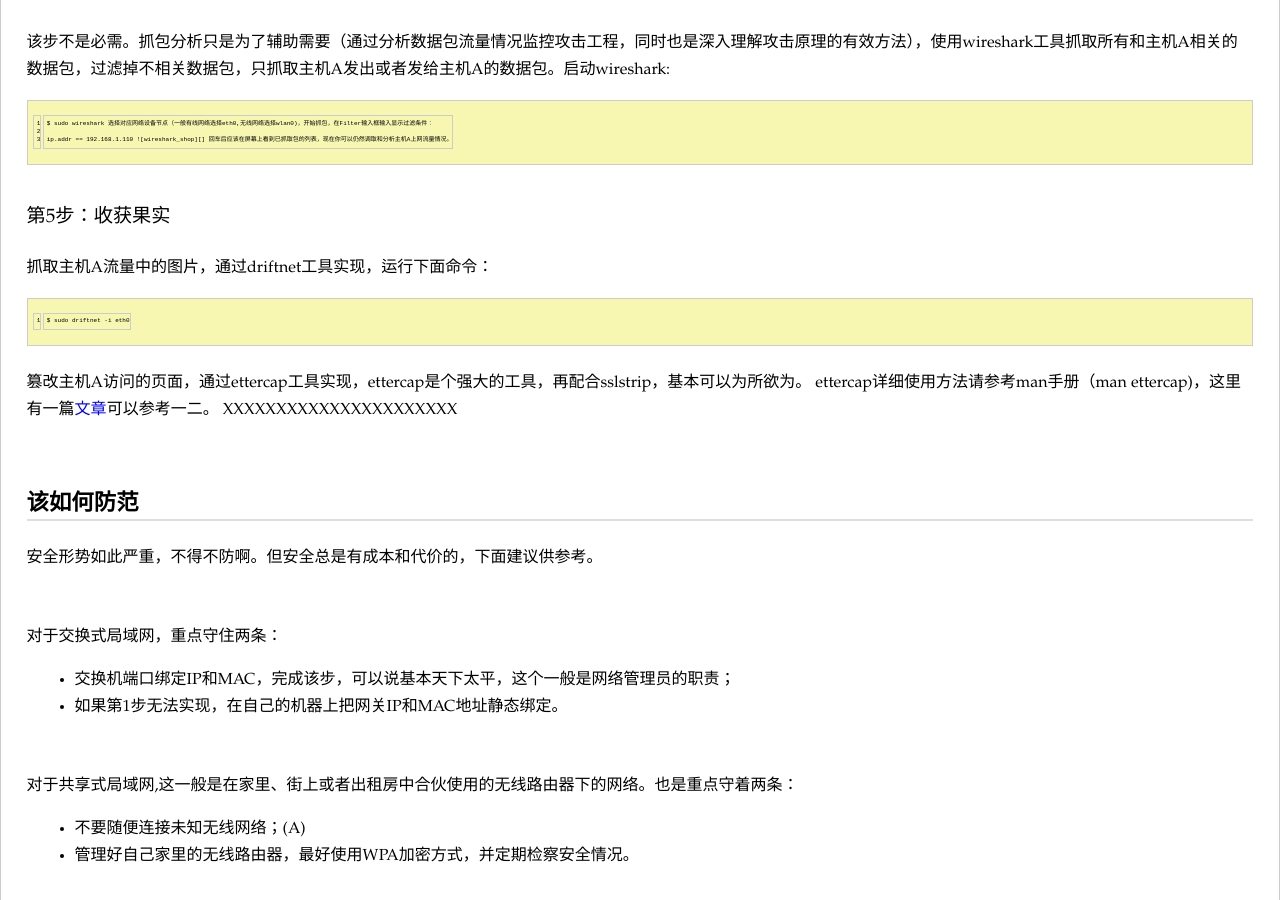
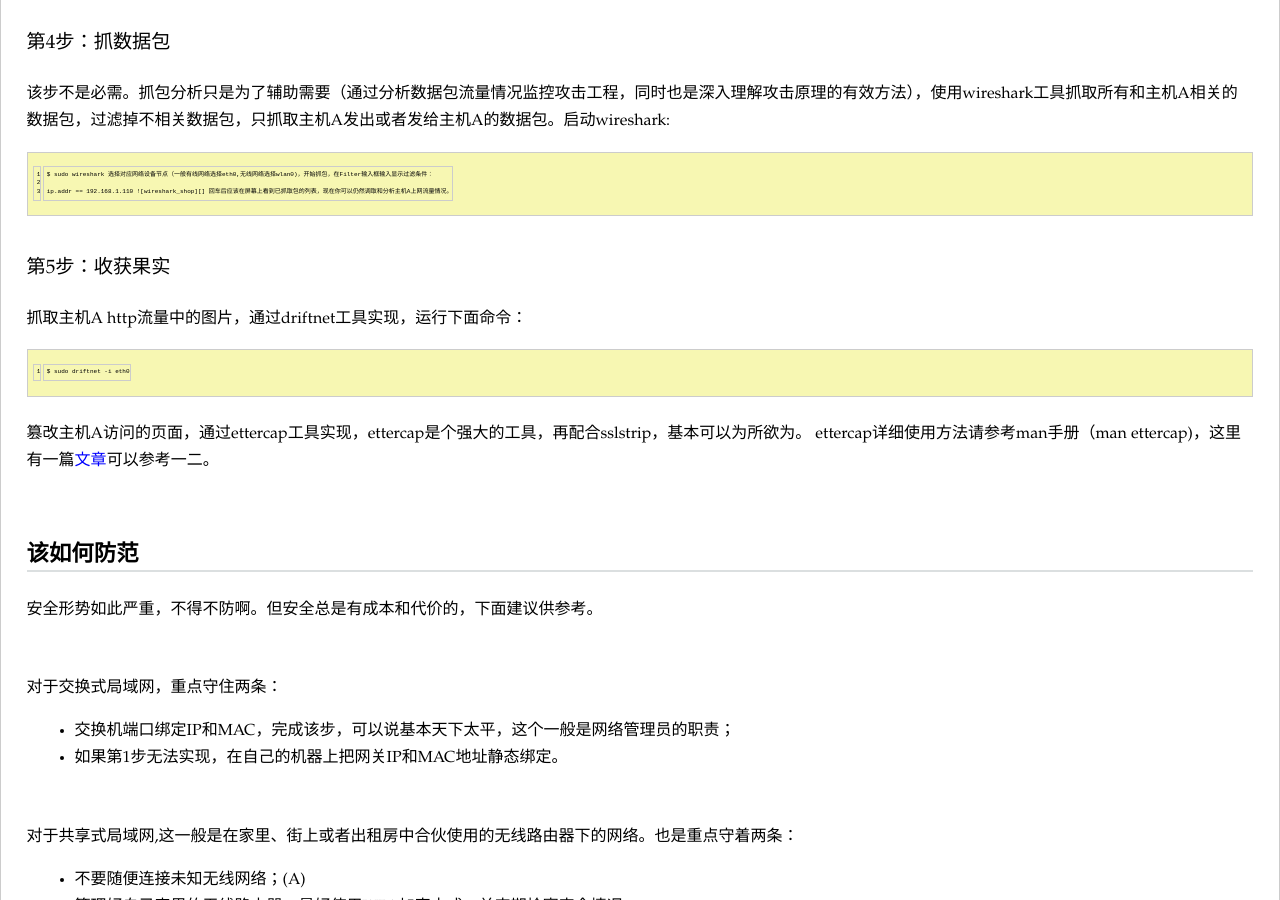
Before and after one commit to jsjwolf/pages, a Jekyll site: the page built from _posts/2013-08-05-WhyLANSoInsecure.md, in a window 1280 px wide and 900 px high, scrolled down 4277 px. Built offline with Jekyll 4.4.1, drawn with Linux system fonts in a browser that asks for light colours; Markdown is read by kramdown in place of the engine named in the settings; comment, search, counter and statistics services are not loaded; some of the changed text lies outside the part shown.

```diff
--- a/_posts/2013-08-05-WhyLANSoInsecure.md
+++ b/_posts/2013-08-05-WhyLANSoInsecure.md
@@ -153,13 +155,12 @@ ARP欺骗使用arpspoof命令（开启双向欺骗，即同时欺骗主机A和
 
 
 ### 第5步：收获果实
-抓取主机A流量中的图片，通过driftnet工具实现，运行下面命令：
+抓取主机A http流量中的图片，通过driftnet工具实现，运行下面命令：
 
 	$ sudo driftnet -i eth0
 
 篡改主机A访问的页面，通过ettercap工具实现，ettercap是个强大的工具，再配合sslstrip，基本可以为所欲为。
 ettercap详细使用方法请参考man手册（man ettercap)，这里有一篇[文章][1]可以参考一二。
-XXXXXXXXXXXXXXXXXXXXXX
 
 ##该如何防范
 安全形势如此严重，不得不防啊。但安全总是有成本和代价的，下面建议供参考。
```
Also changed, not shown: other parts of _posts/2013-08-05-WhyLANSoInsecure.md (+2 -0 lines).
